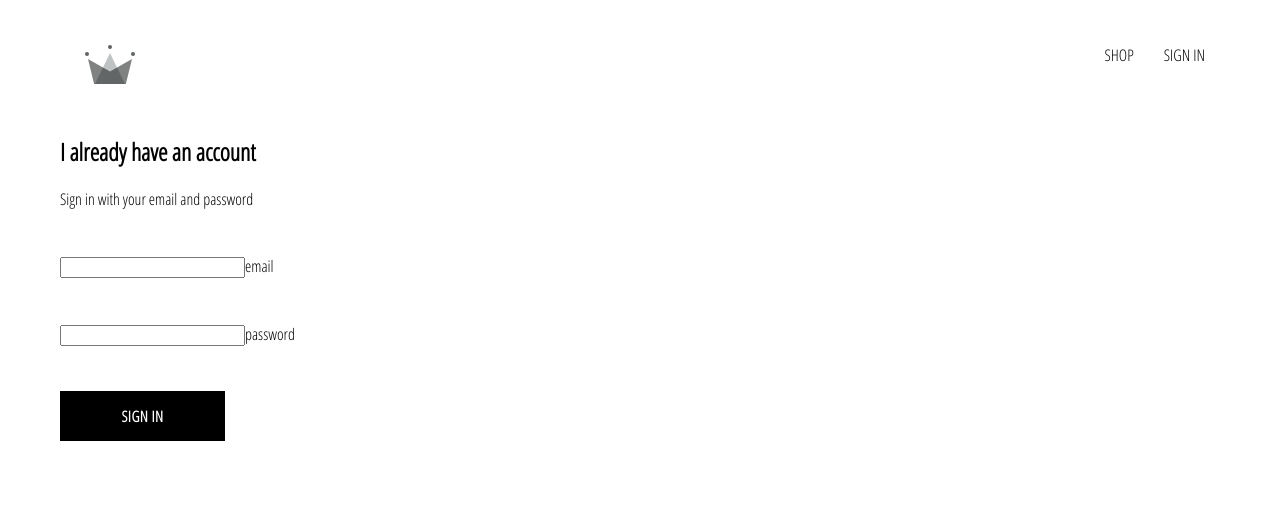
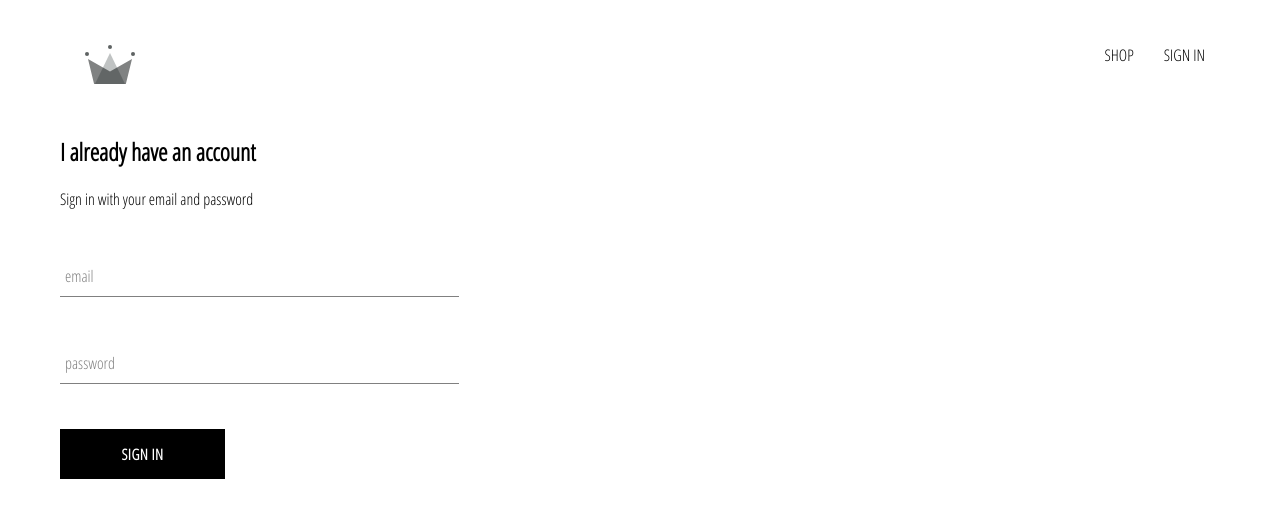
Before and after one commit to dannymercado1987/crown-clothing, a React (Create React App) app: page /signin in a window 1280 px wide. Shown: the top 518 px of the page. Built offline with nearby package versions, Linux system fonts and the light colour scheme.

Commit message:
fixed email password styling bug

```diff
--- a/src/components/form-input/form-input.component.jsx
+++ b/src/components/form-input/form-input.component.jsx
@@ -3,11 +3,11 @@ import './form-input.styles.scss';
 
 const FormInput = ({ handleChange, label, ...otherProps }) => (
     <div className="group">
-        <input classname='form-input' onChange={handleChange} {...otherProps} ></input>
+        <input className='form-input' onChange={handleChange} {...otherProps} ></input>
         {
             label ?
                 (<label
-                    classname={`${otherProps.value.length ? 'shrink' : ''} form-input-label`}
+                    className={`${otherProps.value.length ? 'shrink' : ''} form-input-label`}
                 >
                     {label}
                 </label>
--- a/src/components/sign-in/sign-in.styles.scss
+++ b/src/components/sign-in/sign-in.styles.scss
@@ -2,4 +2,9 @@
     width: 30vw;
     display: flex;
     flex-direction: column;
+
+
+    .title {
+      margin: 10px 0;
+    }
   }
```
